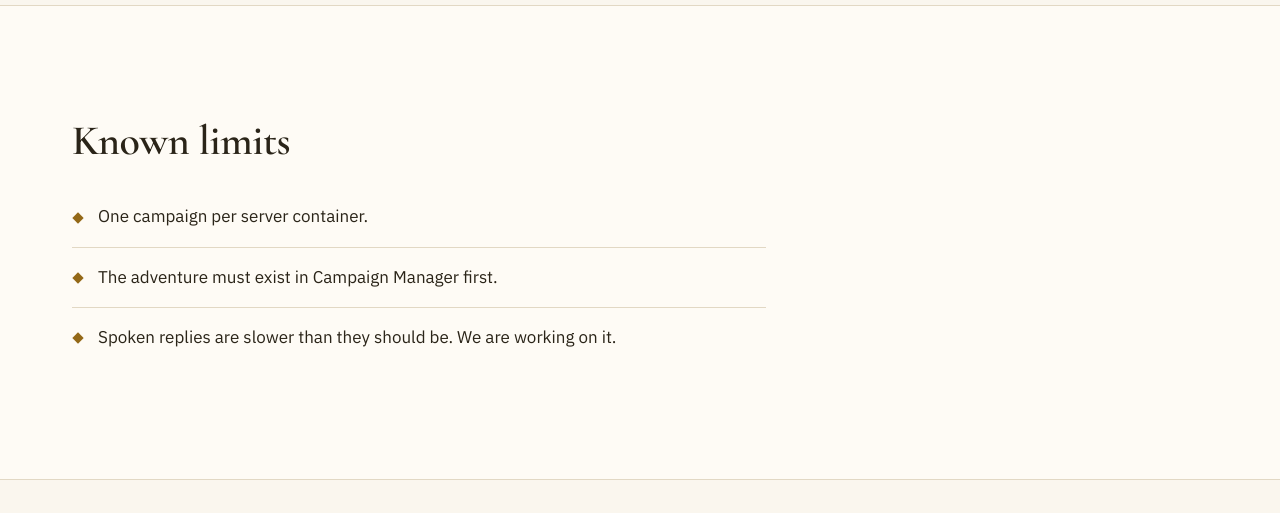
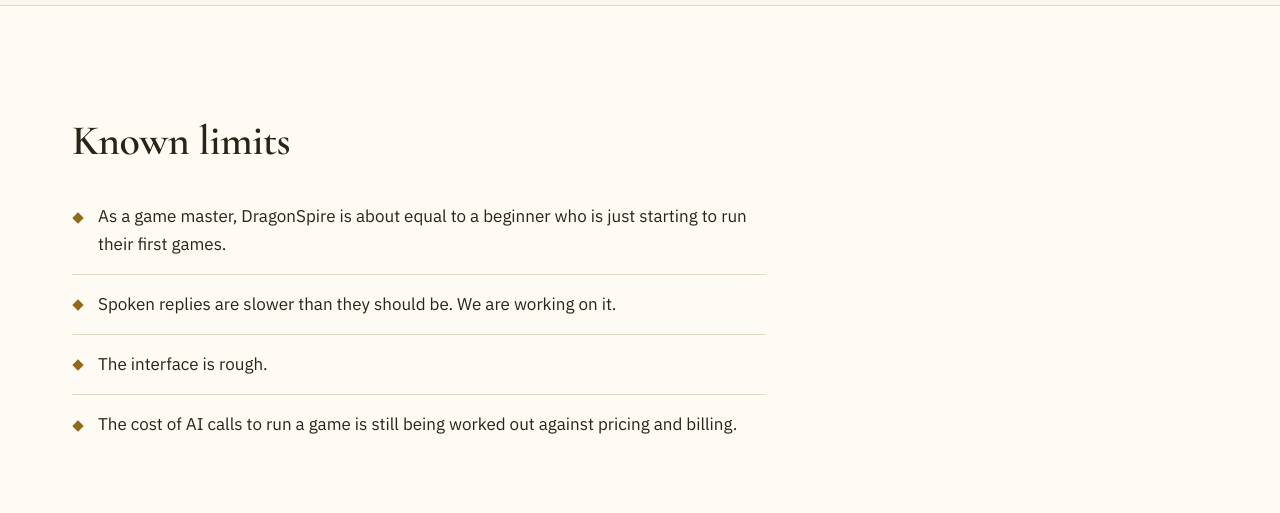
Before and after one commit to beanpotphotos/dragonspireinteractive.com, a plain HTML site: page status.html in a window 1280 px wide. Shown: the part 1266-1779 px from the top of the page. Drawn offline with nearby package versions, Linux system fonts and the light colour scheme.

Commit message:
Status: rewrite known limits
Co-Authored-By: Claude Sonnet 5.5 <noreply@anthropic.com>

```diff
--- a/status.html
+++ b/status.html
@@ -99,9 +99,10 @@
         <h2 id="h-limits">Known limits</h2>
       </div>
       <ul class="st-limits">
-        <li>One campaign per server container.</li>
-        <li>The adventure must exist in Campaign Manager first.</li>
+        <li>As a game master, DragonSpire is about equal to a beginner who is just starting to run their first games.</li>
         <li>Spoken replies are slower than they should be. We are working on it.</li>
+        <li>The interface is rough.</li>
+        <li>The cost of AI calls to run a game is still being worked out against pricing and billing.</li>
       </ul>
     </div>
   </section>
```
